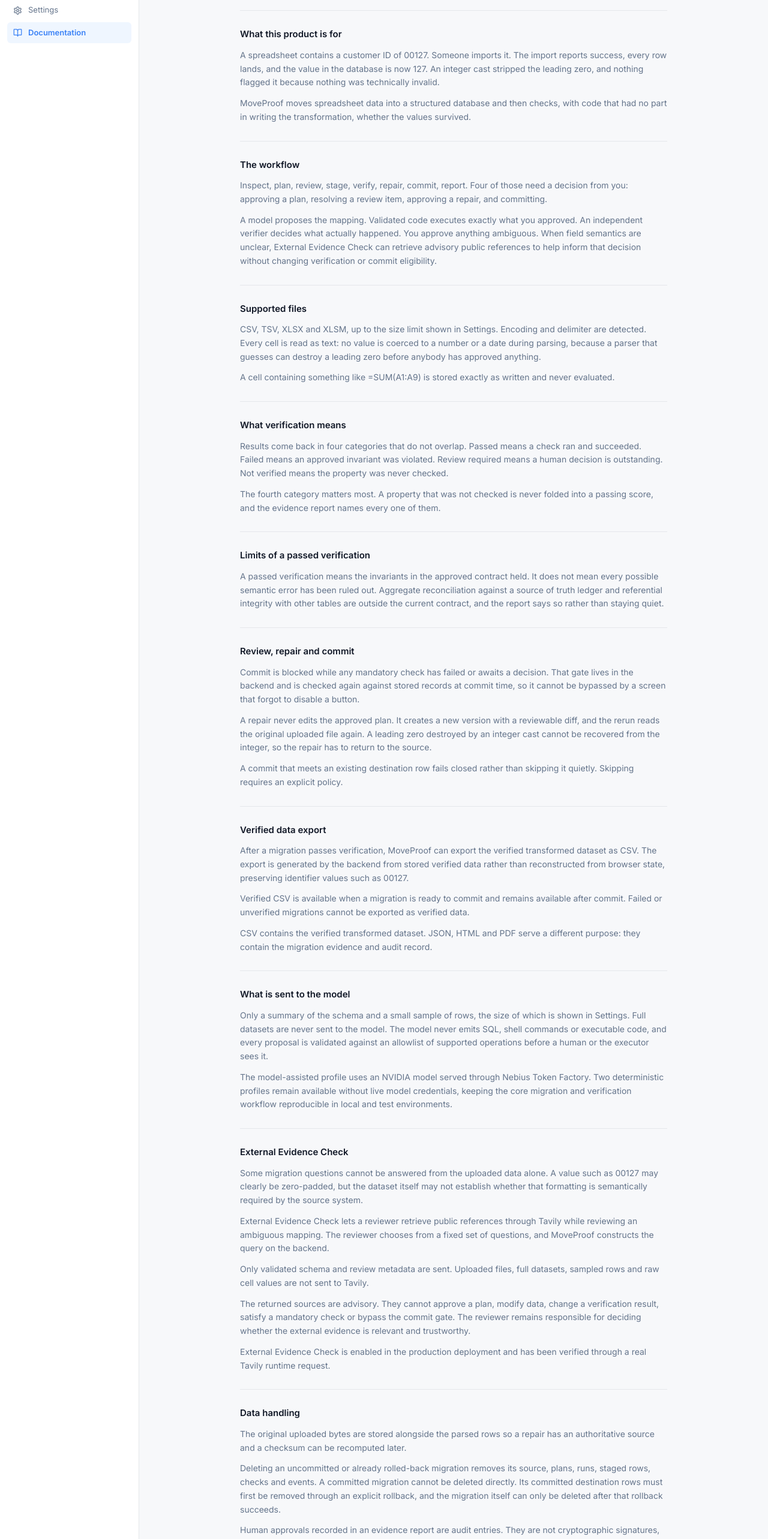
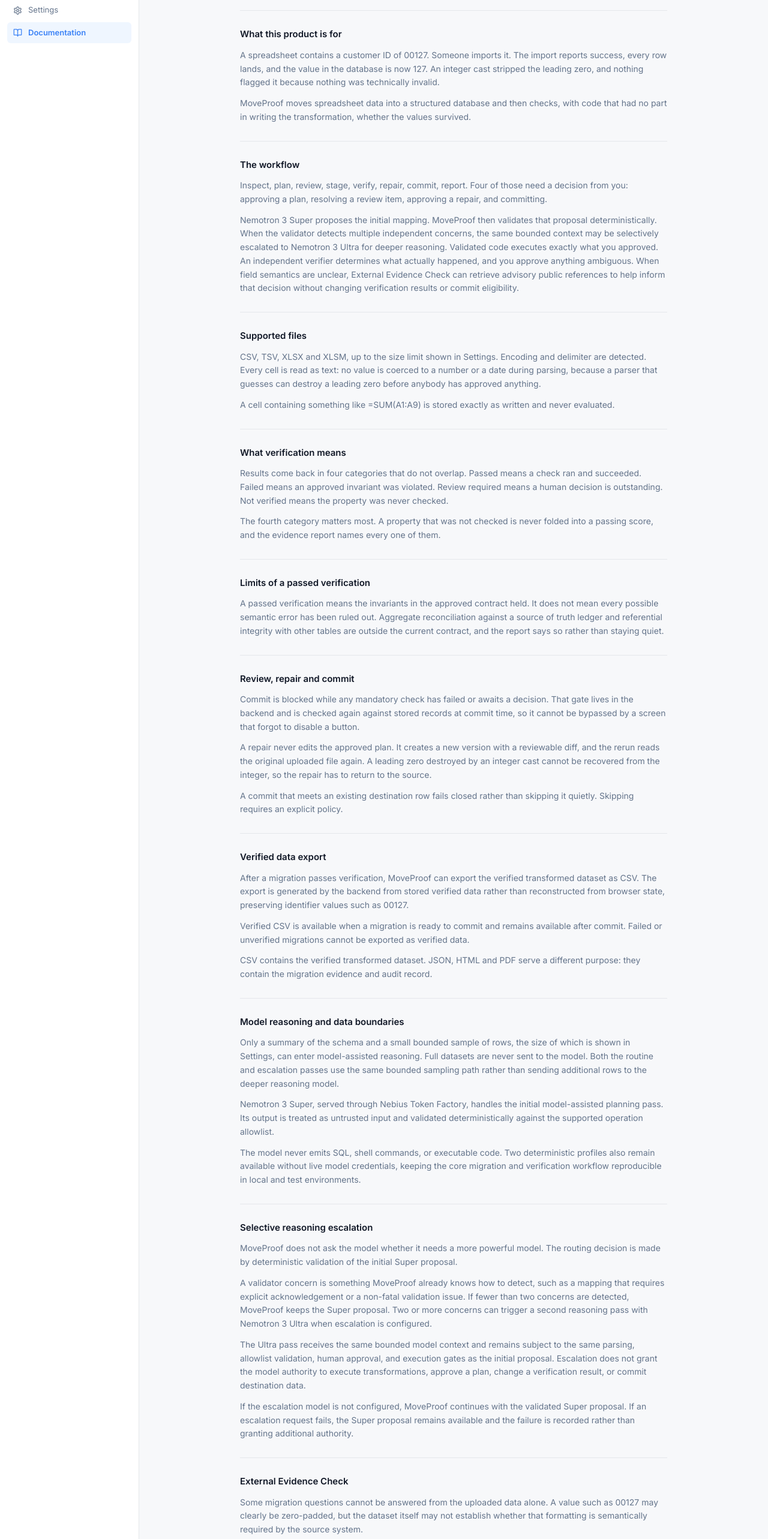
Before and after one commit to wiqilee/Moveproof, a Next.js app: page /app/docs in a window 1280 px wide. Shown: the part 234-2800 px from the top of the page at 60% size. Built offline with nearby package versions, Linux system fonts and the light colour scheme; no server answers.

Commit message:
Update UI for selective reasoning escalation

```diff
--- a/src/app/app/docs/page.tsx
+++ b/src/app/app/docs/page.tsx
@@ -53,12 +53,17 @@ export default function DocsPage() {
             review item, approving a repair, and committing.
           </p>
           <p>
-  A model proposes the mapping. Validated code executes exactly what
-  you approved. An independent verifier decides what actually
-  happened. You approve anything ambiguous. When field semantics are
-  unclear, External Evidence Check can retrieve advisory public
-  references to help inform that decision without changing
-  verification or commit eligibility.
+          <p>
+  Nemotron 3 Super proposes the initial mapping. MoveProof then validates
+  that proposal deterministically. When the validator detects multiple
+  independent concerns, the same bounded context may be selectively
+  escalated to Nemotron 3 Ultra for deeper reasoning. Validated code
+  executes exactly what you approved. An independent verifier determines
+  what actually happened, and you approve anything ambiguous. When field
+  semantics are unclear, External Evidence Check can retrieve advisory
+  public references to help inform that decision without changing
+  verification results or commit eligibility.
+</p>
 </p>
         </Section>
 
@@ -139,21 +144,62 @@ export default function DocsPage() {
           </p>
         </Section>
 
-        <Section title="What is sent to the model">
+        <Section title="Model reasoning and data boundaries">
   <p>
-    Only a summary of the schema and a small sample of rows, the size
-    of which is shown in Settings. Full datasets are never sent to the
-    model. The model never emits SQL, shell commands or executable code,
-    and every proposal is validated against an allowlist of supported
-    operations before a human or the executor sees it.
+    Only a summary of the schema and a small bounded sample of rows, the
+    size of which is shown in Settings, can enter model-assisted reasoning.
+    Full datasets are never sent to the model. Both the routine and
+    escalation passes use the same bounded sampling path rather than
+    sending additional rows to the deeper reasoning model.
   </p>
+
   <p>
-    The model-assisted profile uses an NVIDIA model served through
-    Nebius Token Factory. Two deterministic profiles remain available
-    without live model credentials, keeping the core migration and
-    verification workflow reproducible in local and test environments.
+    Nemotron 3 Super, served through Nebius Token Factory, handles the
+    initial model-assisted planning pass. Its output is treated as
+    untrusted input and validated deterministically against the supported
+    operation allowlist.
+  </p>
+
+  <p>
+    The model never emits SQL, shell commands, or executable code. Two
+    deterministic profiles also remain available without live model
+    credentials, keeping the core migration and verification workflow
+    reproducible in local and test environments.
   </p>
 </Section>
+
+
+<Section title="Selective reasoning escalation">
+  <p>
+    MoveProof does not ask the model whether it needs a more powerful
+    model. The routing decision is made by deterministic validation of the
+    initial Super proposal.
+  </p>
+
+  <p>
+    A validator concern is something MoveProof already knows how to detect,
+    such as a mapping that requires explicit acknowledgement or a
+    non-fatal validation issue. If fewer than two concerns are detected, MoveProof keeps the Super proposal.
+    Two or more concerns can trigger a second reasoning pass
+    with Nemotron 3 Ultra when escalation is configured.
+  </p>
+
+  <p>
+    The Ultra pass receives the same bounded model context and remains
+    subject to the same parsing, allowlist validation, human approval, and
+    execution gates as the initial proposal. Escalation does not grant the
+    model authority to execute transformations, approve a plan, change a
+    verification result, or commit destination data.
+  </p>
+
+  <p>
+    If the escalation model is not configured, MoveProof continues with
+    the validated Super proposal. If an escalation request fails, the
+    Super proposal remains available and the failure is recorded rather
+    than granting additional authority.
+  </p>
+</Section>
+
 
 <Section title="External Evidence Check">
   <p>
--- a/src/app/app/settings/page.tsx
+++ b/src/app/app/settings/page.tsx
@@ -37,8 +37,8 @@ export default function SettingsPage() {
       label: "Nebius Token Factory",
       available: health?.nebius.configured ?? false,
       detail:
-        health?.nebius.note ??
-        "Needed only for the model assisted mapping profile.",
+  health?.nebius.note ??
+  "Used for model-assisted planning and selective reasoning escalation when configured.",
     },
     {
       label: "External Evidence Check",
@@ -144,11 +144,13 @@ export default function SettingsPage() {
               </dd>
             </div>
             <div className="flex flex-wrap items-baseline justify-between gap-2">
-              <dt className="text-ink-soft">Rows sent to the model</dt>
-              <dd className="font-mono text-xs">
-                {health ? health.limits.model_sample_rows : "unknown"}
-              </dd>
-            </div>
+  <dt className="text-ink-soft">
+    Maximum sampled rows for model reasoning
+  </dt>
+  <dd className="font-mono text-xs">
+    {health ? health.limits.model_sample_rows : "unknown"}
+  </dd>
+</div>
           </dl>
           <p className="mt-3 border-t border-line pt-3 text-xs leading-relaxed text-ink-soft">
             Change the API URL with NEXT_PUBLIC_API_BASE_URL. The other limits
--- a/src/components/landing/Hero.tsx
+++ b/src/components/landing/Hero.tsx
@@ -41,8 +41,8 @@ export function Hero() {
             </div>
 
             <p className="mt-6 text-xs leading-relaxed text-ink-soft">
-            The preview on this page is synthetic. Live migrations in the workspace use the deployed backend, database, verifier, and configured AI model.
-            </p>
+  The preview on this page is synthetic. Live migrations in the workspace use the deployed backend, database, verifier, and configured model routing.
+</p>
           </div>
 
           <div>
--- a/src/components/landing/Sections.tsx
+++ b/src/components/landing/Sections.tsx
@@ -76,8 +76,8 @@ const STAGES = [
   },
   {
     title: "Approve the plan",
-    body: "In the model-assisted profile, an NVIDIA model proposes a typed mapping and flags uncertainty. For ambiguous fields, reviewers can pull metadata-only references through Tavily. The sources stay advisory and never affect verification or commit eligibility.",
-    detail: "Plan v1 · 7 operations · 2 review required",
+    body: "In the model-assisted profile, Nemotron 3 Super proposes the mapping, and deterministic validation can selectively escalate harder cases to Nemotron 3 Ultra using the same bounded context. Tavily can provide metadata-only references for ambiguous fields, but those sources remain advisory and never affect verification or commit eligibility.",
+    detail: "Plan v1 · 7 operations · 2 review items",
   },
   {
     title: "Verify the staged result",
@@ -256,10 +256,11 @@ export function Technology() {
               commit is allowed.
             </p>
             <p className="mt-4 max-w-md text-[15px] leading-relaxed text-ink-soft">
-              Inference runs on the NVIDIA open-source model nvidia/nemotron-3-super-120b-a12b,
-              served through Nebius Token Factory. Full datasets are never sent to the model;
-              only a schema summary and a small sample of rows are used for model-assisted reasoning.
-            </p>
+  Model-assisted reasoning runs through Nebius Token Factory. Nemotron 3 Super
+  handles the initial planning pass, while deterministic validation can selectively
+  escalate harder cases to Nemotron 3 Ultra. Both passes use the same bounded context:
+  a schema summary and a small sample of rows. Full datasets are never sent to either model.
+</p>
           </div>
 
           <div className="rounded-card border border-line bg-surface p-6">
--- a/src/components/migration/SourceAndDestination.tsx
+++ b/src/components/migration/SourceAndDestination.tsx
@@ -63,9 +63,9 @@ export function SourceStep({ onNext, onCancel }: { onNext: () => void; onCancel:
     <div>
       <Stepper steps={WIZARD_STEPS} current={0} />
       <StepIntro
-        title="Upload your source file"
-        description="CSV or XLSX, up to 25 MB. The file is parsed by the backend and the original bytes are stored, so a repair can always return to the source."
-      />
+  title="Upload your source file"
+  description="CSV, TSV, XLSX, or XLSM, up to 25 MB. The file is parsed by the backend and the original bytes are stored, so a repair can always return to the source."
+/>
 
       <div
         onDragOver={(event: DragEvent<HTMLDivElement>) => {
@@ -81,7 +81,7 @@ export function SourceStep({ onNext, onCancel }: { onNext: () => void; onCancel:
       >
         <Upload size={22} className="mx-auto mb-3 text-ink-soft" aria-hidden />
         <p className="text-sm font-semibold">Drop a spreadsheet here</p>
-        <p className="mt-1 text-xs text-ink-soft">CSV, TSV, XLSX or XLSM</p>
+        <p className="mt-1 text-xs text-ink-soft">CSV, TSV, XLSX, or XLSM</p>
         <input
           ref={inputRef}
           type="file"
```
